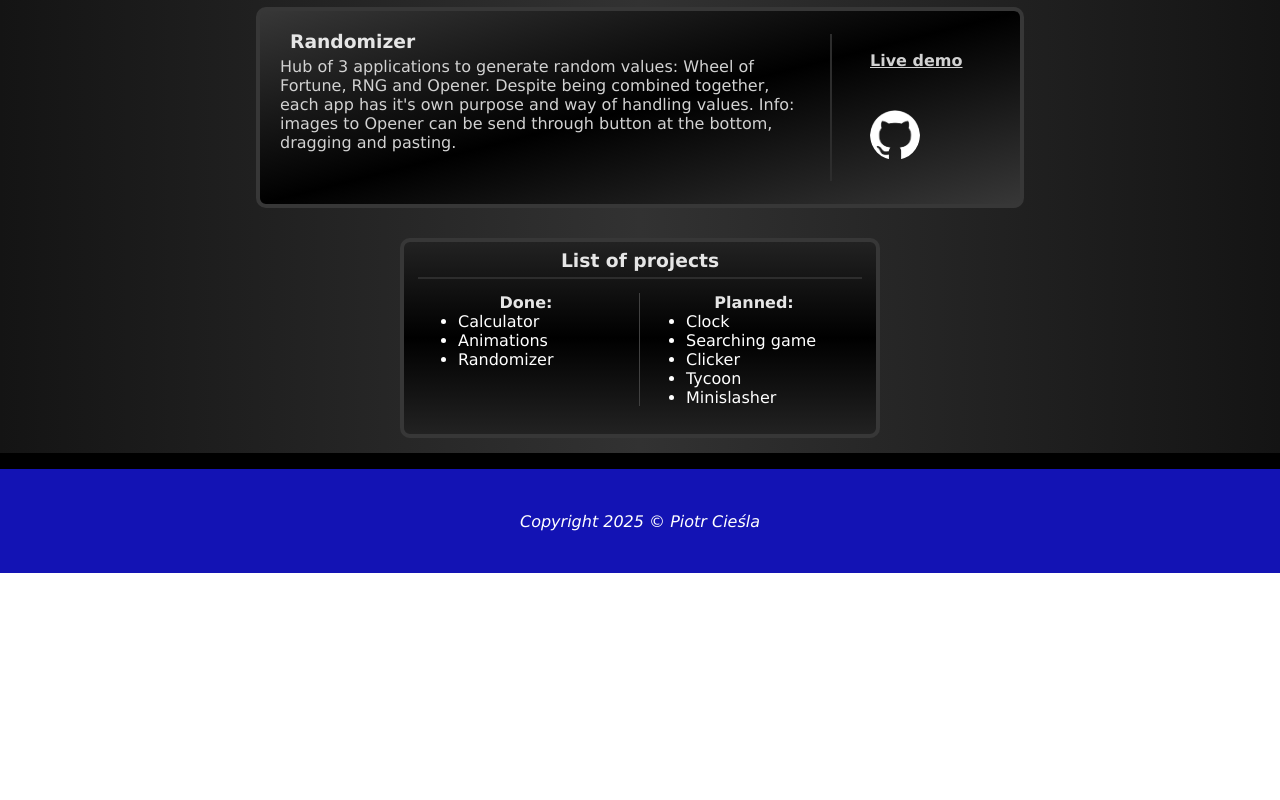
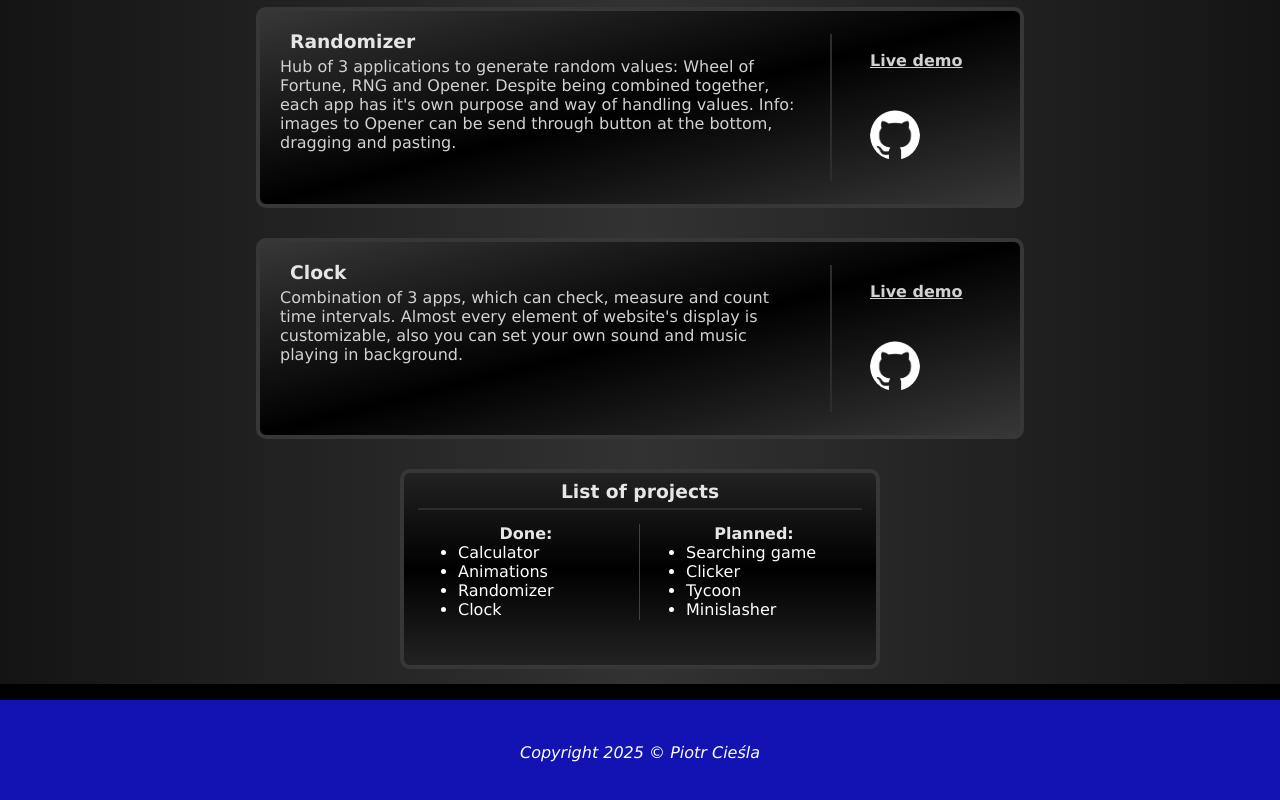
Before and after one commit to Piotress5/Piotress5.github.io, a plain HTML site: page projects.html in a window 1280 px wide. Shown: the part 580-1380 px from the top of the page. Before the commit the page ends 1153 px from the top, so only its background shows below. Drawn offline with Linux system fonts and the light colour scheme.

Commit message:
Update news (Clock release)

```diff
--- a/projects.html
+++ b/projects.html
@@ -73,6 +73,21 @@
           </a>
         </div>
       </div>
+      <div class="project-object">
+        <div class="project-info">
+          <h3 class="project-header">Clock</h3>
+          <p class="project-text">
+            Combination of 3 apps, which can check, measure and count time
+            intervals. Almost every element of website's display is customizable,
+            also you can set your own sound and music playing in background.</p>
+        </div>
+        <div class="project-demo">
+          <a href="https://piotress5.github.io/clock/">Live demo</a>
+          <a href="https://github.com/Piotress5/clock" title="GitHub documentation of project">
+            <img src="img/github-mark-white.png" alt="github">
+          </a>
+        </div>
+      </div>
       <div class="project-list">
         <h3 class="project-list-header">List of projects</h3>
         <div class="list-block">
@@ -82,12 +97,12 @@
               <li class="done">Calculator</li>
               <li class="done">Animations</li>
               <li class="done">Randomizer</li>
+              <li class="done">Clock</li>
             </ul>
           </div>
           <div class="planned-block">
             <p class="planned">Planned:</p>
             <ul class="planned-list">
-              <li class="planned">Clock</li>
               <li class="planned">Searching game</li>
               <li class="planned">Clicker</li>
               <li class="planned">Tycoon</li>
```
Also changed, not shown: news.html (+2 -2 lines).
